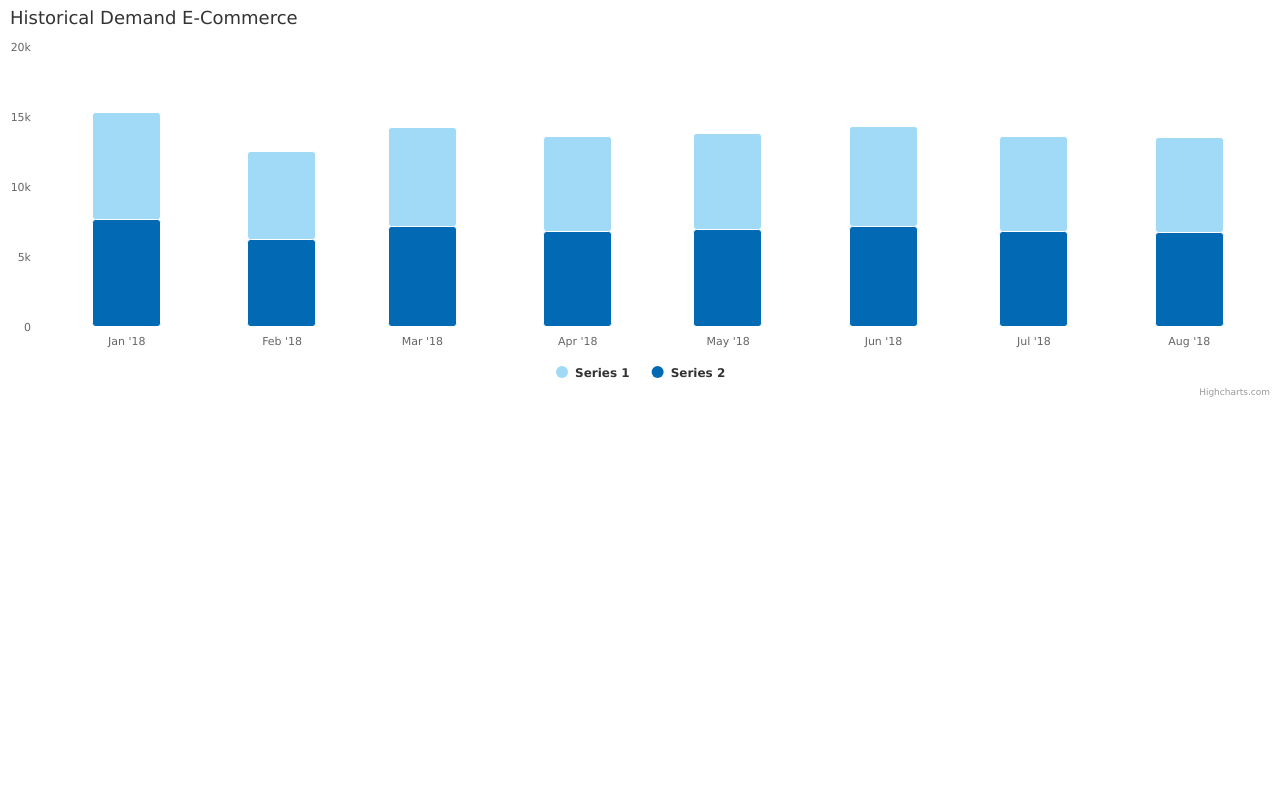
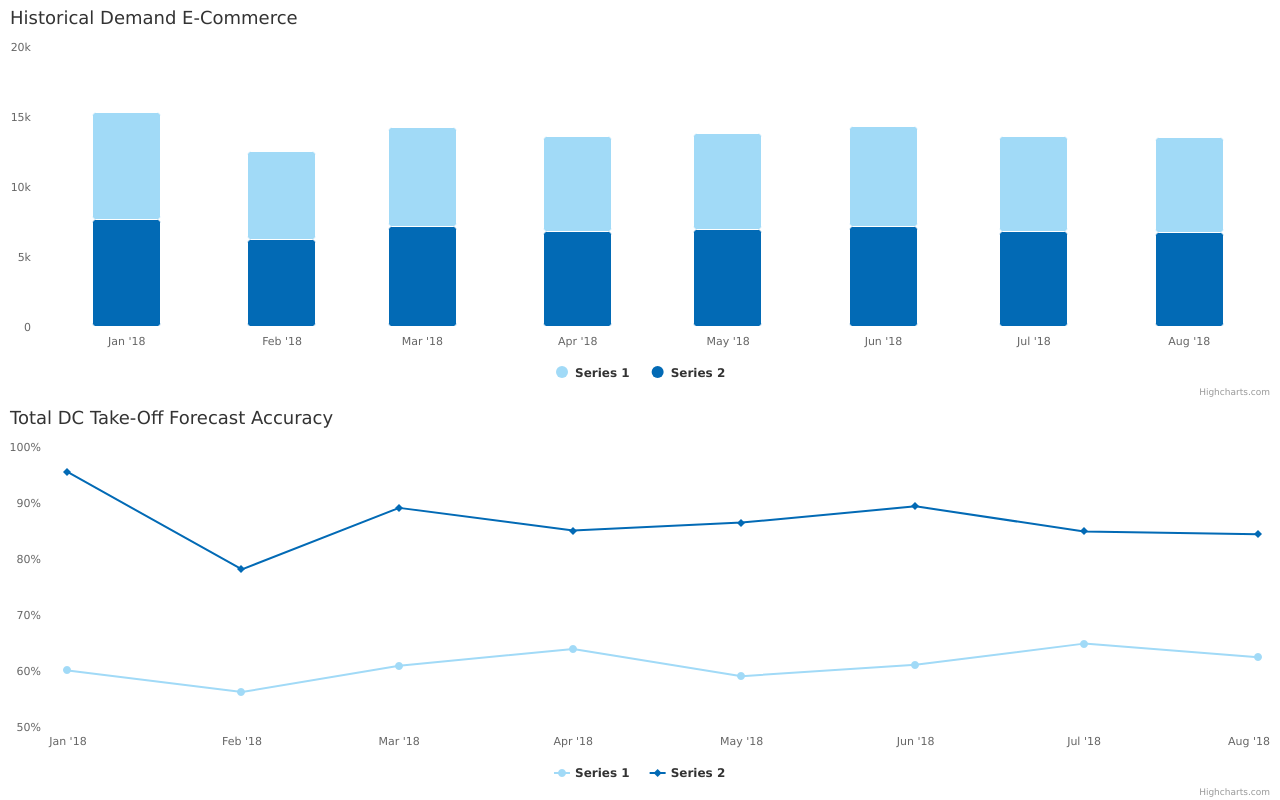
Before and after one commit to bamlab/eln-dashboard, a React (Create React App) app: page / in a window 1280 px wide. Built offline with nearby package versions, Linux system fonts and the light colour scheme; the HTML template or start-up script is replaced by a standard one.

Commit message:
Linechart

```diff
--- a/src/App.tsx
+++ b/src/App.tsx
@@ -1,12 +1,14 @@
 import * as React from "react";
 import "./App.css";
 import { ColumnChart } from "./charts/ColumnChart";
+import { LineChart } from "./charts/LineChart";
 
 class App extends React.Component {
   public render() {
     return (
       <div className="App">
         <ColumnChart />
+        <LineChart />
       </div>
     );
   }
--- /dev/null
+++ b/src/charts/LineChart.tsx
@@ -0,0 +1,68 @@
+import * as Highcharts from "highcharts";
+import HighchartsReact from "highcharts-react-official";
+const Data = require("highcharts/modules/data");
+import * as Luxon from "luxon";
+import * as React from "react";
+import { json } from "../data/model_prediction_template";
+
+Data(Highcharts);
+
+const serieWithTimestamp = json.map(serie => {
+  const luxonDate = Luxon.DateTime.fromFormat(serie.Date, "M/d/yyyy");
+  return [luxonDate.toMillis(), serie.FO_CL_EC_BD / 80] as [number, number];
+});
+
+const serie2WithTimestamp = json.map(serie => {
+  const luxonDate = Luxon.DateTime.fromFormat(serie.Date, "M/d/yyyy");
+  return [luxonDate.toMillis(), serie.GU_IL_EC_KA / 80] as [number, number];
+});
+
+const options: any = {
+  title: {
+    text: "Total DC Take-Off Forecast Accuracy",
+    align: "left"
+  },
+  chart: {
+    type: "lines",
+    scrollablePlotArea: {
+      minWidth: 700,
+      scrollPositionX: 1
+    }
+  },
+  xAxis: {
+    type: "datetime",
+    lineWidth: 0,
+    tickWidth: 0
+  },
+  yAxis: {
+    gridLineWidth: 0,
+    title: null,
+    labels: {
+      format: "{value}%"
+    }
+  },
+  tooltip: {
+    formatter() {
+      const self: any = this as any;
+      return `${Math.floor(self.y)}%`;
+    }
+  },
+  series: [
+    {
+      data: serie2WithTimestamp,
+      type: "line",
+      color: "#A1DAF7"
+    },
+    {
+      data: serieWithTimestamp,
+      type: "line",
+      color: "#026AB5"
+    }
+  ]
+};
+
+export const LineChart = () => (
+  <div>
+    <HighchartsReact highcharts={Highcharts} options={options} />
+  </div>
+);
```
